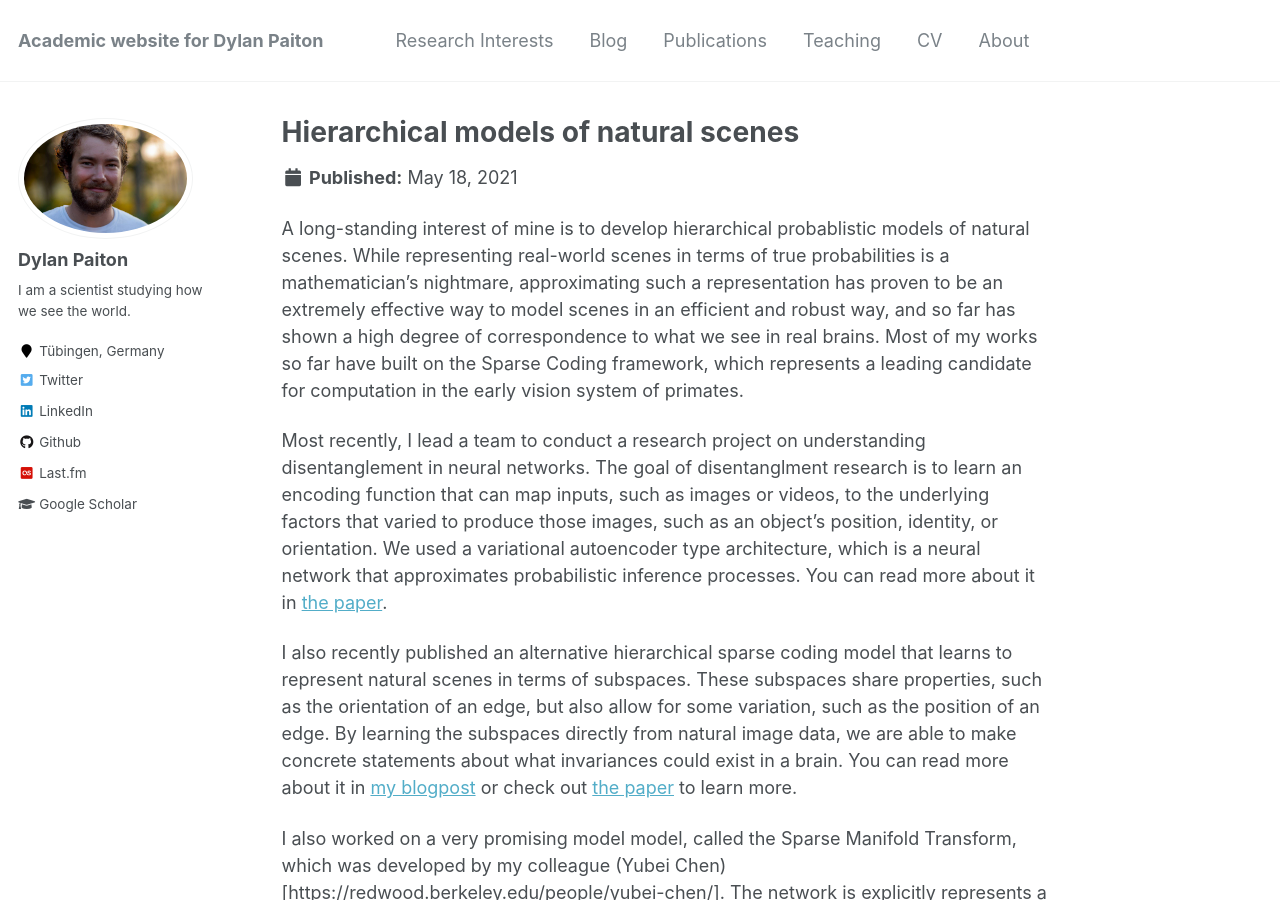
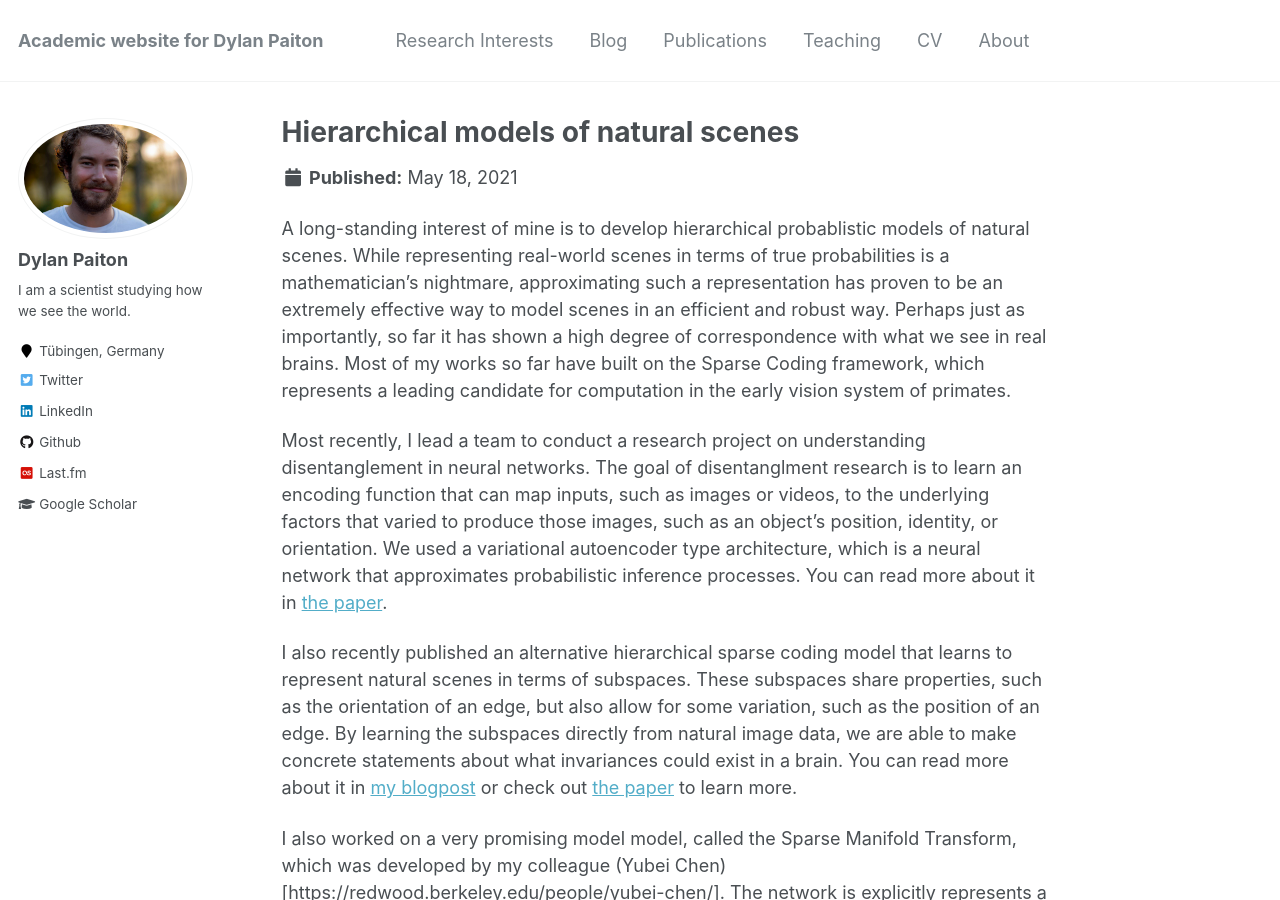
Before and after one commit to dpaiton/dpaiton.github.io, a Jekyll site: the page built from _research/research-2.md, in a window 1280 px wide and 900 px high. Built offline with Jekyll 4.4.1, drawn with Linux system fonts in a browser that asks for light colours.

Commit message:
fixes some typos in long description

```diff
--- a/_research/research-2.md
+++ b/_research/research-2.md
@@ -9,10 +9,10 @@ collection: portfolio
 A long-standing interest of mine is to develop hierarchical probablistic models of natural scenes.
 While representing real-world scenes in terms of true probabilities is a mathematician's
 nightmare, approximating such a representation has proven to be an extremely effective way to
-model scenes in an efficient and robust way, and so far has shown a high degree of correspondence
-to what we see in real brains.
-Most of my works so far have built on the Sparse Coding framework, which represents a leading
-candidate for computation in the early vision system of primates.
+model scenes in an efficient and robust way.
+Perhaps just as importantly, so far it has shown a high degree of correspondence with what we see
+in real brains. Most of my works so far have built on the Sparse Coding framework,
+which represents a leading candidate for computation in the early vision system of primates.
 
 Most recently, I lead a team to conduct a research project on understanding disentanglement in
 neural networks. The goal of disentanglment research is to learn an encoding function that can map
```
